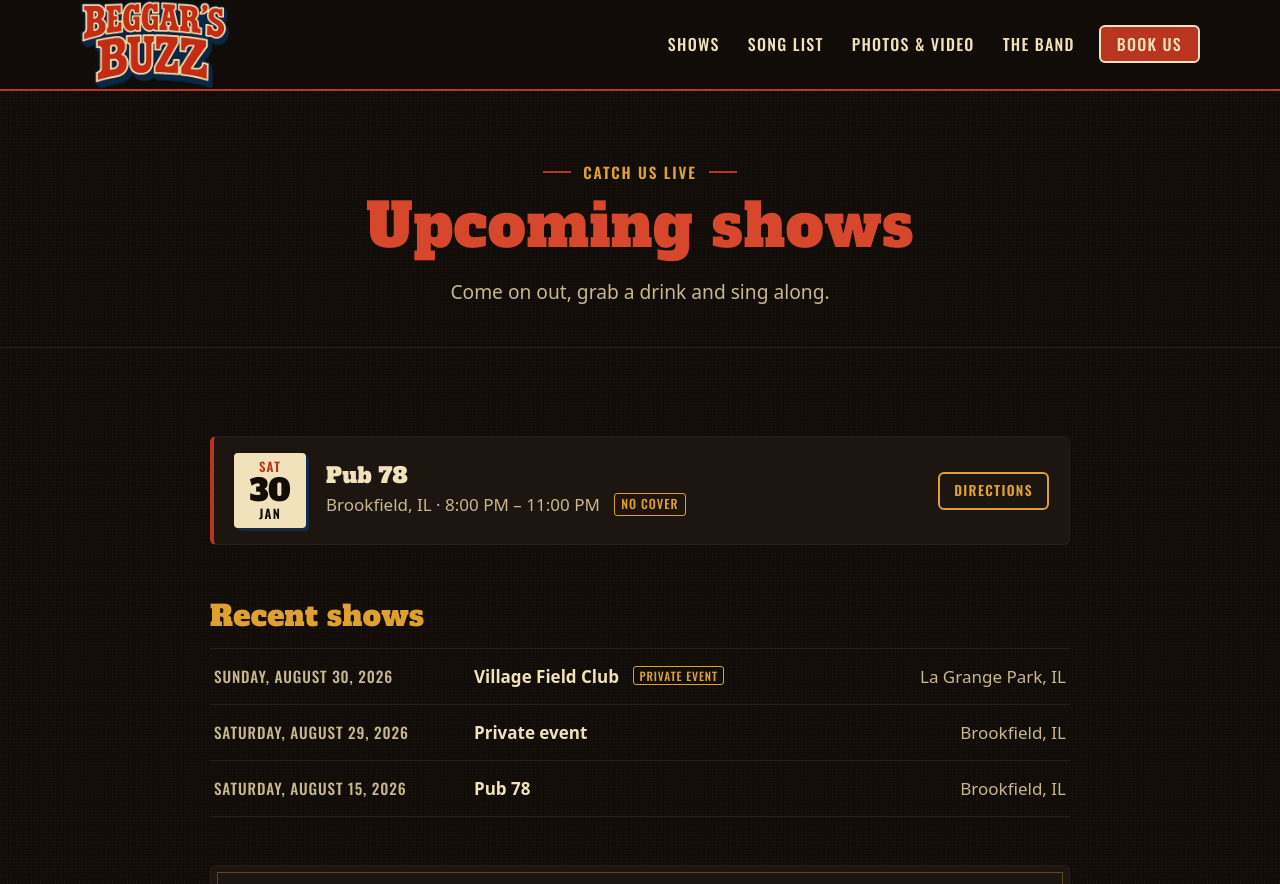
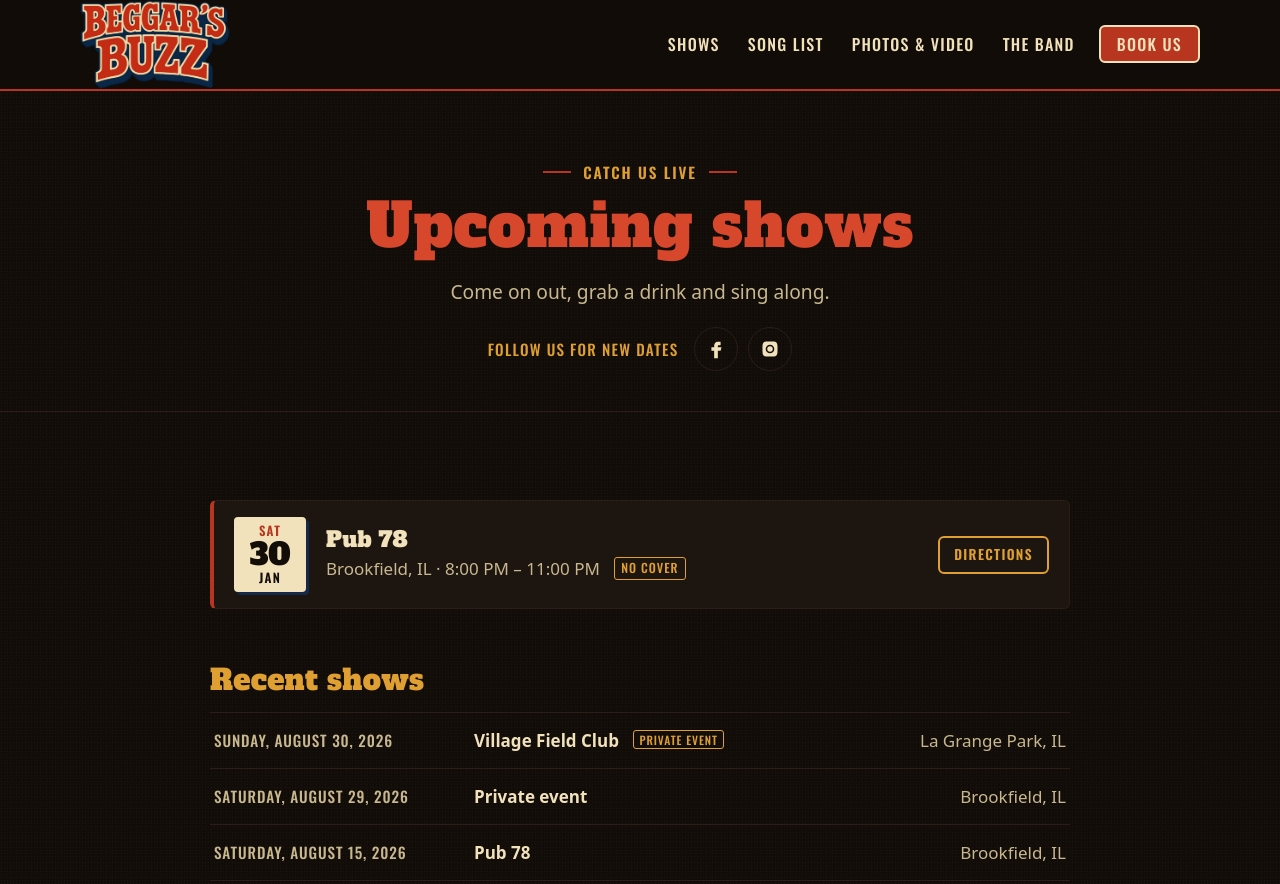
Before and after one commit to therambler1977-cloud/beggars-buzz, an Astro site: page /shows in a window 1280 px wide. Shown: the top 884 px of the page. Built offline with nearby package versions, Linux system fonts and the light colour scheme; Astro itself is replaced by a stand-in of ours.

Commit message:
Add Facebook and Instagram links
Fills in the band's social links so the footer icons appear on every page,
and adds a 'Follow us for new dates' row on the Shows page.

Co-Authored-By: Claude Opus 5.5 <noreply@anthropic.com>
Claude-Session: https://claude.ai/code/session_016RGULvia6rnxkgr6FFVkb7

```diff
--- a/src/data/site.ts
+++ b/src/data/site.ts
@@ -16,8 +16,8 @@ export const site = {
 
   // Social links. Leave a value empty ('') to hide that icon.
   social: {
-    facebook: '', // TODO e.g. 'https://www.facebook.com/beggarsbuzz'
-    instagram: '', // TODO
+    facebook: 'https://www.facebook.com/profile.php?id=61577007092126',
+    instagram: 'https://www.instagram.com/beggarsbuzz/',
     youtube: '', // TODO
     tiktok: '',
   },
--- a/src/pages/shows.astro
+++ b/src/pages/shows.astro
@@ -2,6 +2,7 @@
 import Base from '../layouts/Base.astro';
 import ShowList from '../components/ShowList.astro';
 import PastShows from '../components/PastShows.astro';
+import Social from '../components/Social.astro';
 ---
 <Base title="Shows" description="Where to catch Beggar's Buzz live: upcoming classic rock shows, dates, times and venues, plus where we've played lately.">
   <header class="page-head">
@@ -9,6 +10,10 @@ import PastShows from '../components/PastShows.astro';
       <p class="label">Catch us live</p>
       <h1>Upcoming shows</h1>
       <p class="lede">Come on out, grab a drink and sing along.</p>
+      <div class="follow">
+        <p>Follow us for new dates</p>
+        <Social />
+      </div>
     </div>
   </header>
   <section class="section">
@@ -24,6 +29,8 @@ import PastShows from '../components/PastShows.astro';
   </section>
 </Base>
 <style>
+  .follow { display: flex; flex-wrap: wrap; align-items: center; justify-content: center; gap: 12px 16px; margin-top: 20px; }
+  .follow p { margin: 0; font: 500 0.95rem/1.2 var(--label); text-transform: uppercase; letter-spacing: 0.08em; color: var(--gold); }
   .narrow { max-width: 860px; }
   .cta { margin-top: 48px; text-align: center; padding: 36px 24px; }
   .cta h2 { font-size: 1.8rem; }
```
